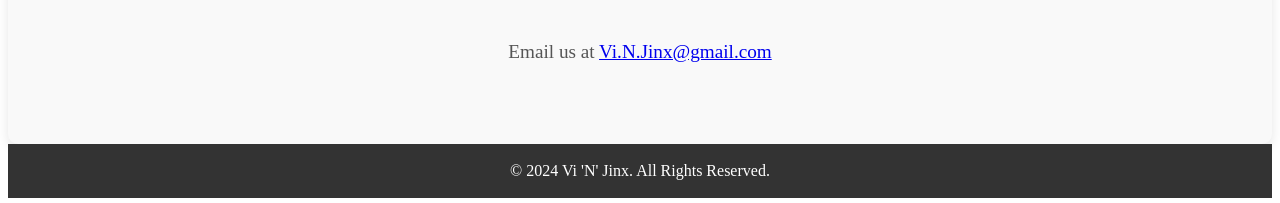
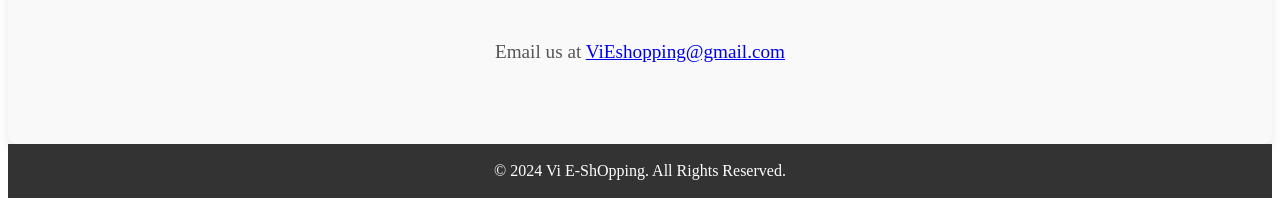
Before and after one commit to nickoenano13083/website, a plain HTML site: page index.html in a window 1280 px wide. Shown: the part 1294-1497 px from the top of the page. Drawn offline with Linux system fonts and the light colour scheme.

Commit message:
index.html

```diff
--- a/index.html
+++ b/index.html
@@ -296,11 +296,11 @@
 
   <section id="contact" class="section">
     <h2>Contact Us</h2>
-    <p>Email us at <a href="mailto:tech.keneme@gmail.com">Vi.N.Jinx@gmail.com</a></p>
+    <p>Email us at <a href="mailto:tech.keneme@gmail.com">ViEshopping@gmail.com</a></p>
   </section>
 
   <footer>
-    <p>&copy; 2024 Vi 'N' Jinx. All Rights Reserved.</p>
+    <p>&copy; 2024 Vi E-ShOpping. All Rights Reserved.</p>
   </footer>
 
 </body>
```
